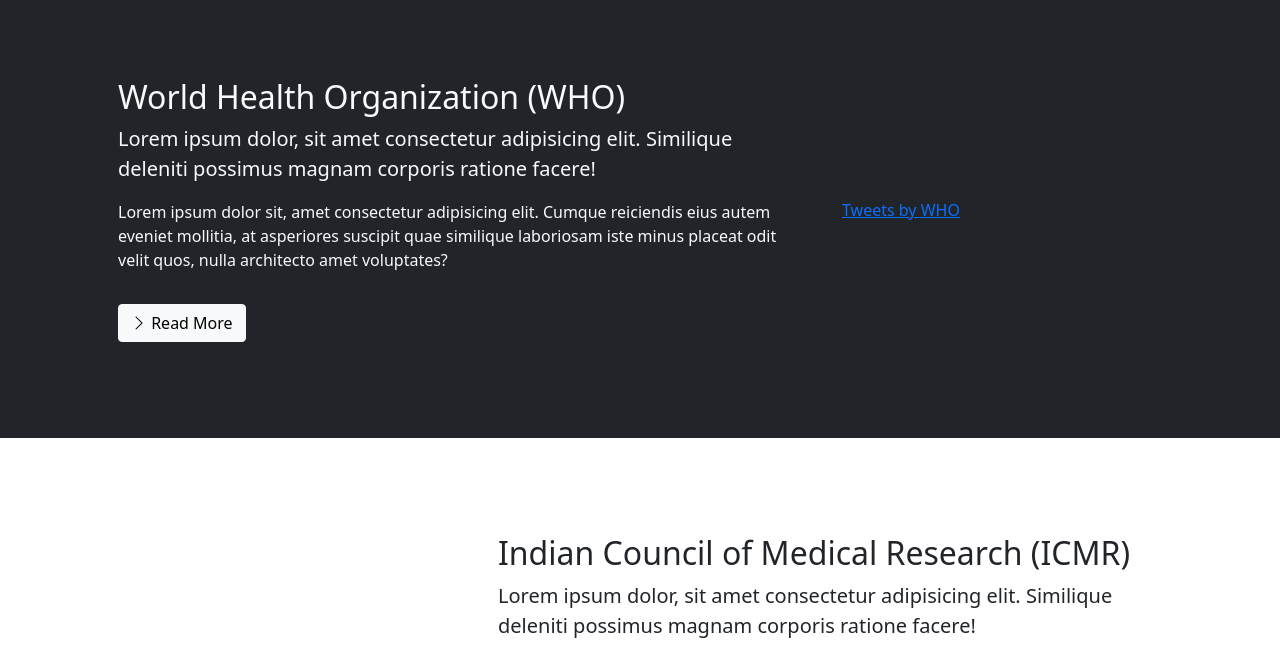
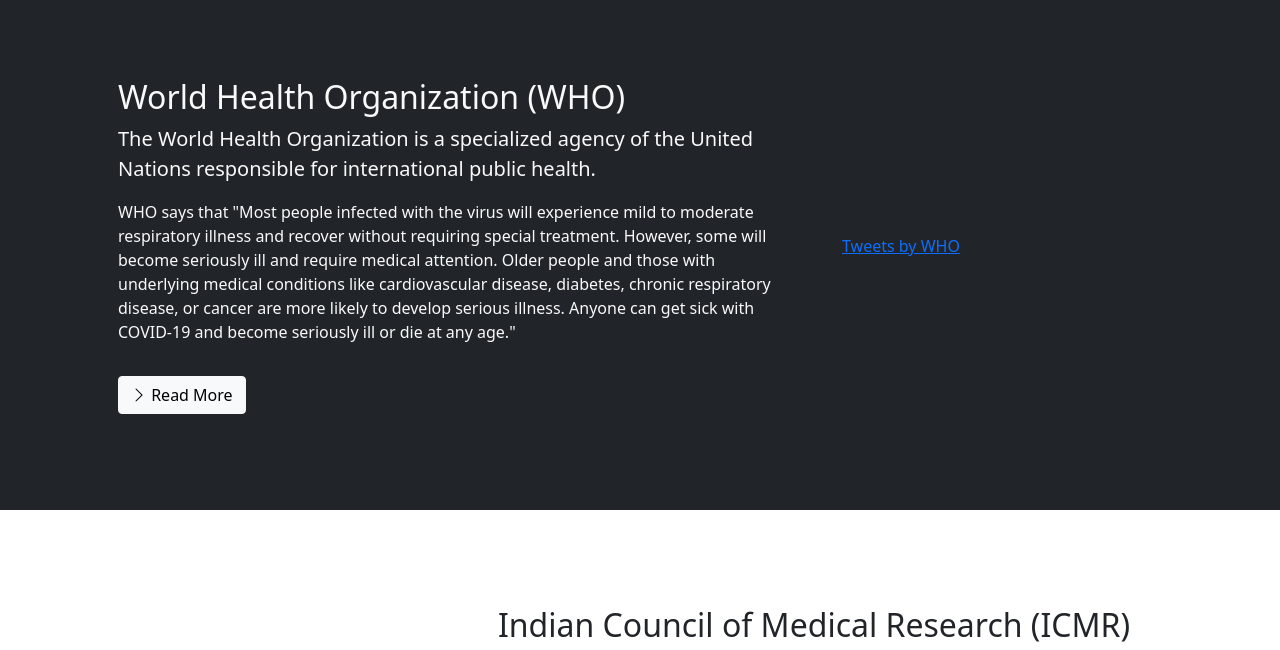
Before and after one commit to stuti2309/covid-19-prediction-with-chest-xray-using-resnet, a plain HTML site: page index.html in a window 1280 px wide. Shown: the part 1340-1990 px from the top of the page. Drawn offline with nearby package versions, Linux system fonts and the light colour scheme; no server answers; a script that the page names is missing.

Commit message:
Updated WHO Info

```diff
--- a/index.html
+++ b/index.html
@@ -150,14 +150,13 @@
         <div class="col-md p-5 " >
           <h2>World Health Organization (WHO)</h2>
           <p class="lead">
-            Lorem ipsum dolor, sit amet consectetur adipisicing elit.
-            Similique deleniti possimus magnam corporis ratione facere!
+            The World Health Organization is a specialized agency of the United Nations responsible for international public health.
           </p>
           <p>
-            Lorem ipsum dolor sit, amet consectetur adipisicing elit. Cumque
-            reiciendis eius autem eveniet mollitia, at asperiores suscipit
-            quae similique laboriosam iste minus placeat odit velit quos,
-            nulla architecto amet voluptates?
+            WHO says that "Most people infected with the virus will experience mild to moderate respiratory illness and recover without requiring special treatment.
+            However, some will become seriously ill and require medical attention.
+            Older people and those with underlying medical conditions like cardiovascular disease, diabetes, chronic respiratory disease, or cancer are more likely to
+            develop serious illness. Anyone can get sick with COVID-19 and become seriously ill or die at any age."
           </p>
           <a href="https://www.who.int/emergencies/diseases/novel-coronavirus-2019/advice-for-public" target="_blank" class="btn btn-light mt-3">
             <i class="bi bi-chevron-right"></i> Read More
```
